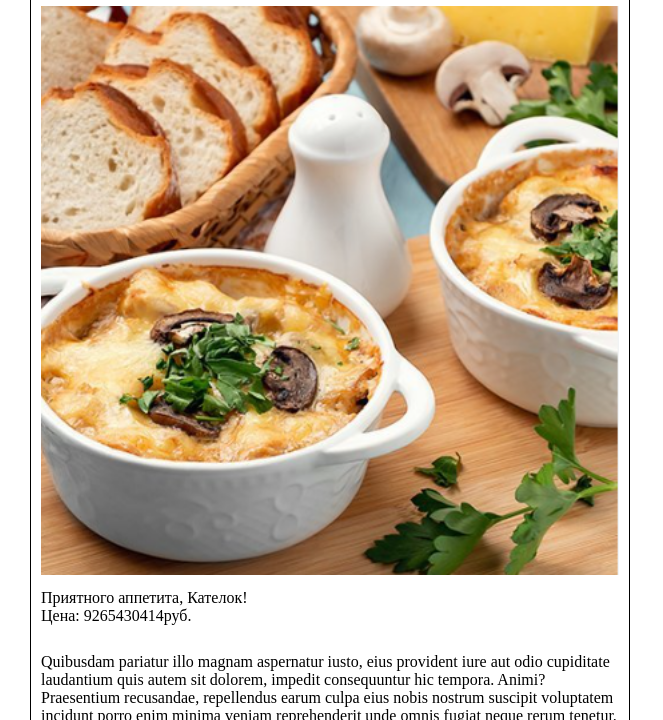
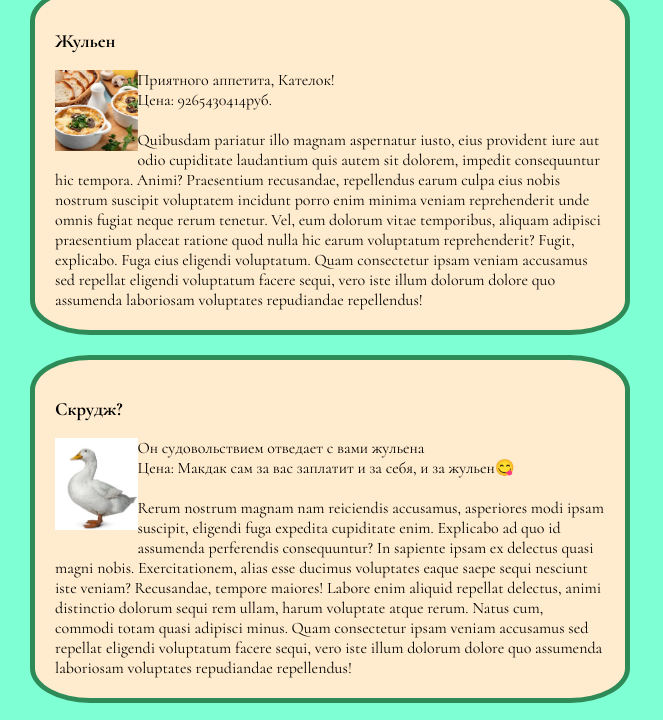
Before and after one commit to Katehok52/Katenok52HomeWork, a plain HTML site: page Project/html/example.html in a window 1280 px wide. Shown: the part 124-844 px from the top of the page, without its empty margins (0-663 px from the left). Drawn offline with Linux system fonts and the light colour scheme.

Commit message:
HomeWork_to10.11

```diff
--- a/Project/html/example.html
+++ b/Project/html/example.html
@@ -2,6 +2,10 @@
 <html lang="en">
 
     <head>
+        <link rel="preconnect" href="https://fonts.googleapis.com">
+        <link rel="preconnect" href="https://fonts.gstatic.com" crossorigin>
+        <link href="https://fonts.googleapis.com/css2?family=Cormorant:ital,wght@0,300..700;1,300..700&display=swap" rel="stylesheet">
+
         <meta charset="UTF-8">
         <meta name="viewport" content="width=device-width, initial-scale=1.0">
         <link rel="stylesheet" href="../style/example.css">
--- a/Project/style/example.css
+++ b/Project/style/example.css
@@ -1,3 +1,7 @@
+* {
+    font-family: "Cormorant", serif;
+}
+
 body {
     padding: 30px;
     margin: 0px;
@@ -5,6 +9,7 @@ body {
     max-width: 1600px;
     min-width: 720px;
     box-sizing: border-box;
+    background-color: aquamarine;
 }
 
 .main-heading {
@@ -13,12 +18,13 @@ body {
 }
 
 .card {
-
     margin-bottom: 20px;
-    padding: 10px;
-    border: 1px solid black;
+    padding: 20px;
+    border: 5px solid seagreen;
     box-sizing: border-box;
     width: 600px;
+    background-color: blanchedalmond;
+    border-radius: 10%;
 }
 
 .card-title {
@@ -26,18 +32,21 @@ body {
 }
 
 .card-img {
-    width: 100%;
+    width: 15%;
     margin-bottom: 10px;
+    float: left;
 }
 
 .txt {
-    margin: 0px;
+    margin: 0;
 }
 
-.step1 {
-    margin: 0 0 10px 0;
+h1 {
+    height: 60px;
+    width: 60px;
 }
 
-.step2 {
-    margin: 0;
+.card-title {
+    height: 30px;
+    width: 30px;
 }
```
